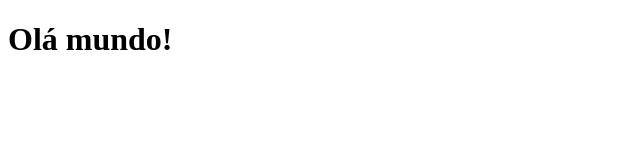
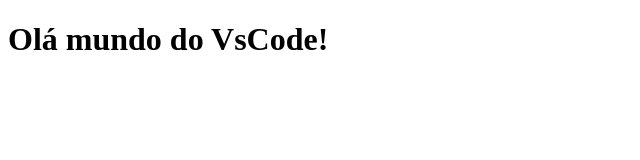
Before and after one commit to fernandomidena/tela_login, a plain HTML site: page teste.html in a window 1280 px wide. Shown: the whole page, without its empty margins (0-640 px from the left). Drawn offline with Linux system fonts and the light colour scheme.

Commit message:
Update teste.html

```diff
--- a/teste.html
+++ b/teste.html
@@ -7,6 +7,6 @@
     <title>Teste</title>
 </head>
 <body>
-    <h1>Olá mundo!</h1>
+    <h1>Olá mundo do VsCode!</h1>
 </body>
 </html>
```
